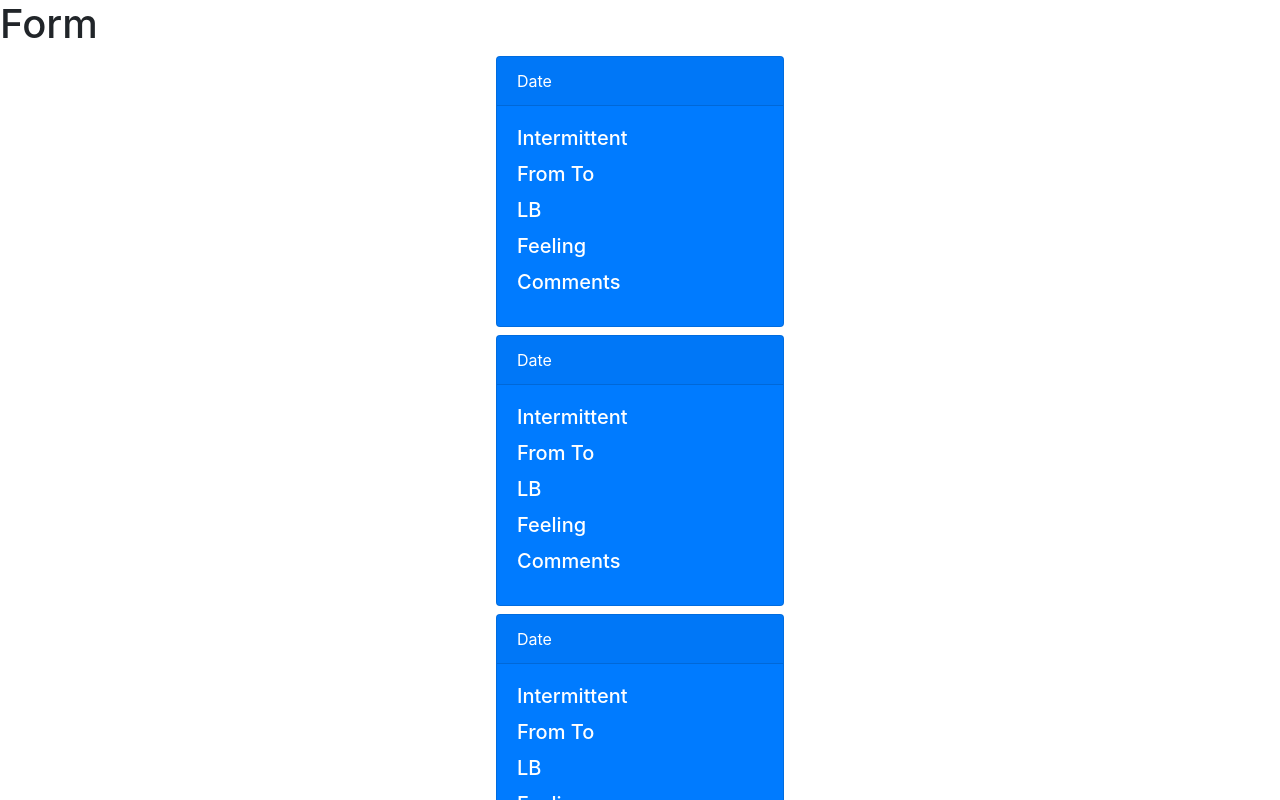
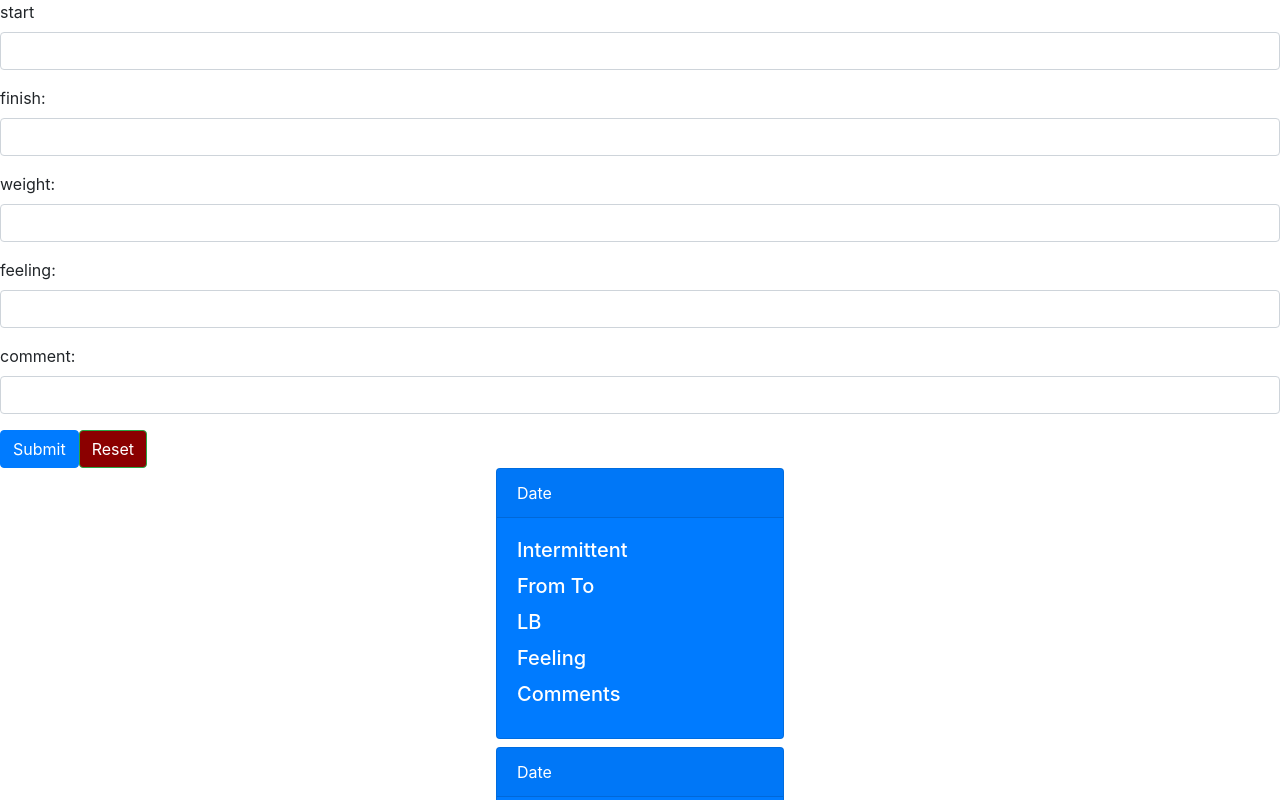
Before and after one commit to seaboyz/IF-Tracker, a React (Create React App) app: page / in a window 1280 px wide. Shown: the top 800 px of the page. Built offline with nearby package versions, Linux system fonts and the light colour scheme.

Commit message:
Finish FastForm.js

```diff
--- a/src/components/FastForm.js
+++ b/src/components/FastForm.js
@@ -1,9 +1,80 @@
 import React from 'react'
+import { Button, Form } from 'react-bootstrap'
 
+function FastForm({
+  handleSubmit,
+  handleChange,
+  start,
+  finish,
+  weight,
+  feeling,
+  comment,
+}) {
+  return (
+    <Form onSubmit={handleSubmit} autoComplete='off'>
+      <Form.Group>
+        <Form.Label for='start'>start</Form.Label>
+        <Form.Control
+          type='text'
+          name='start'
+          id='start'
+          value={start}
+          onChange={handleChange}
+        />
+      </Form.Group>
+      <Form.Group>
+        <Form.Label for='finish'>finish:</Form.Label>
+        <Form.Control
+          type='text'
+          name='finish'
+          id='finish'
+          value={finish}
+          onChange={handleChange}
+        />
+      </Form.Group>
+      <Form.Group>
+        <Form.Label for='weight'>weight:</Form.Label>
+        <Form.Control
+          type='weight'
+          name='weight'
+          id='weight'
+          value={weight}
+          onChange={handleChange}
+        />
+      </Form.Group>
+      <Form.Group>
+        <Form.Label for='feeling'>feeling:</Form.Label>
+        <Form.Control
+          type='feeling'
+          name='feeling'
+          id='feeling'
+          value={feeling}
+          onChange={handleChange}
+        />
+      </Form.Group>
+      <Form.Group>
+        <Form.Label for='comment'>comment:</Form.Label>
+        <Form.Control
+          type='comment'
+          name='comment'
+          id='comment'
+          value={comment}
+          onChange={handleChange}
+        />
+      </Form.Group>
 
-
-function FastForm() {
-  return <h1>Form</h1>
+      <Button variant='primary' type='submit'>
+        Submit
+      </Button>
+      <Button
+        className='btn-success'
+        type='reset'
+        style={{ background: 'darkred' }}
+      >
+        Reset
+      </Button>
+    </Form>
+  )
 }
 
 export default FastForm
```
